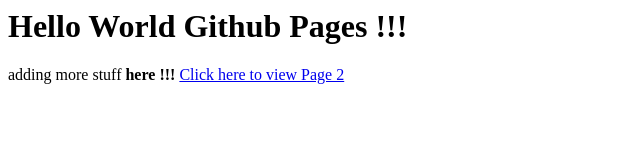
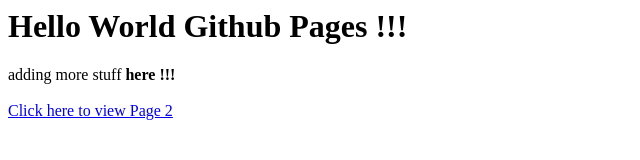
Before and after one commit to priya-gitTest/GitHubPages_1, a plain HTML site: page index.html in a window 1280 px wide. Shown: the whole page, without its empty margins (0-640 px from the left). Drawn offline with Linux system fonts and the light colour scheme.

Commit message:
Update index.html

```diff
--- a/index.html
+++ b/index.html
@@ -1,5 +1,5 @@
 <h1>Hello World Github Pages !!!</h1>
 
-adding more stuff <b>here !!! </b>
+adding more stuff <b>here !!! </b><br><br>
 
 <a href="page_2.html">Click here to view Page 2</a>
```
